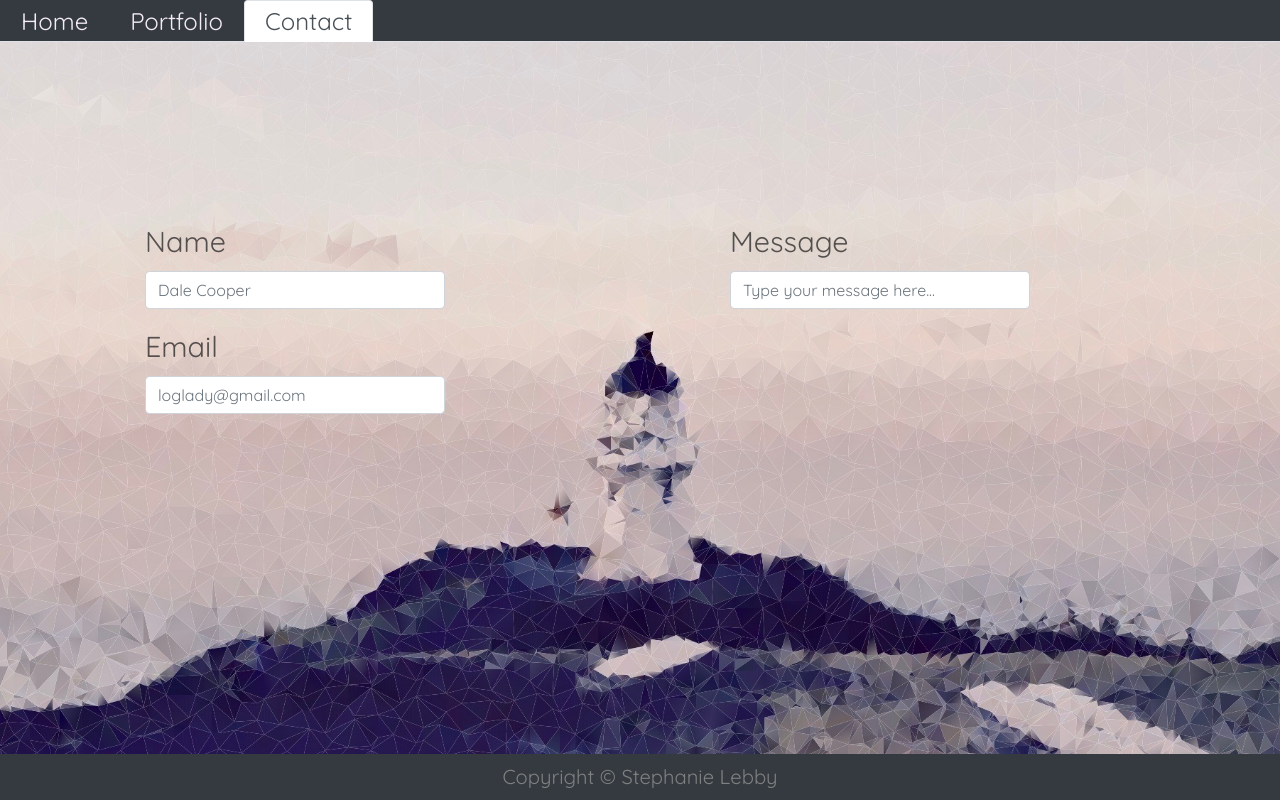
After one commit to Steffield/Steffield.github.io, a PHP site: page /contact.html in a window 1280 px wide. The commit adds this page. Run offline with PHP 8.4, Linux system fonts and the light colour scheme; some libraries are stand-ins or nearby versions.

Commit message:
centered background and portfolio and contact.html without content

```diff
--- a/assets/Style/style.css
+++ b/assets/Style/style.css
@@ -3,7 +3,7 @@
 
 }
  body {
-    background: url("../images/lighthouse.png") no-repeat center center fixed;
+    background: url("../images/LH-new.jpeg") no-repeat center center fixed;
     -webkit-background-size: cover;
     -moz-background-size: cover;
     -o-background-size: cover;
@@ -58,7 +58,10 @@ a img:hover {
     font-size: .7em;
 }
 
-
+.form-horizontal{
+    float: none;
+    margin-left: 60px;
+}
 @media only screen
 and (min-device-width : 375px)
 and (max-device-width : 414px) {
--- /dev/null
+++ b/contact.html
@@ -0,0 +1,72 @@
+<!DOCTYPE html>
+<html lang="en-us">
+
+<head>
+  <title>Personal-Page</title>
+  <!-- Bootstrap CSS -->
+  <link rel="stylesheet" href="https://maxcdn.bootstrapcdn.com/bootstrap/4.0.0/css/bootstrap.min.css">
+  <link rel="stylesheet" href="assets/Style/style.css">
+  <link href="https://fonts.googleapis.com/css?family=Quicksand&display=swap" rel="stylesheet">
+
+
+</head>
+
+<body>
+   <nav class="navbar-dark bg-dark">
+    <ul class="nav nav-tabs">
+      <li class="nav-item">
+        <a class="nav-link" href="index.html">Home</a>
+      </li>
+      <li class="nav-item">
+        <a class="nav-link" href="portfolio.html">Portfolio</a>
+      </li>
+      <li class="nav-item">
+        <a class="nav-link active" href="contact.html">Contact</a>
+      </li>
+    </ul>
+   </nav>
+<br>
+<br>
+<br>
+    <div class="wrapper">
+        <div class="row">
+            <div class="col-lg-6">
+
+                <div class="form-horizontal">
+                    <div class="form-group form-group-lg">
+                        <label class="col-lg-2 control-label" for="formGroupInputLarge">Name</label>
+                        <div class="col-lg-8">
+                            <input class="form-control" type="text" id="formGroupInputLarge" placeholder="Dale Cooper">
+                        </div>
+                    </div>
+                    <div class="form-group form-group-lg">
+                        <label class="col-lg-2 control-label" for="formGroupInputLarge">Email</label>
+                        <div class="col-lg-8">
+                            <input class="form-control" type="text" id="formGroupInputLarge" placeholder="loglady@gmail.com">
+                        </div>
+                    </div>
+                </div>
+            </div>
+            <div class="col-lg-6">
+                <div class="form-horizontal">
+                    <div class="form-group form-group-lg">
+                    <label class="col-lg-2 control-label" for="formGroupInputLarge">Message</label>
+                    <div class="col-lg-8">
+                        <input class="form-control" type="text" id="formGroupInputLarge" placeholder="Type your message here...">
+
+                    </div>
+                    </div>
+                </div>
+            </div>
+      </div>
+
+      <nav class="navbar fixed-bottom navbar-dark bg-dark justify-content-center" id=footer>
+            Copyright &copy; Stephanie Lebby
+        </nav>
+
+<!--jQuery (for bootstratp plugins)-->
+<script src="http://ajax.googleapis.com/ajax/libs/jquery/1.11.1/jquery.min.js"></script>
+<!--Bootstrap Javascipt plugins-->
+<script src="http://maxcdn.bootstrpcdn.com/bootstrap/4.0.0/js/bootstrap.min.js"></script>
+</body>
+</html>
```
Also changed, not shown: portfolio.html (added, +51 -0 lines), README.md, assets/images/IMG_1242.jpeg (deleted), assets/images/LH-new.jpeg (added), assets/images/triangle-version.png (deleted).
